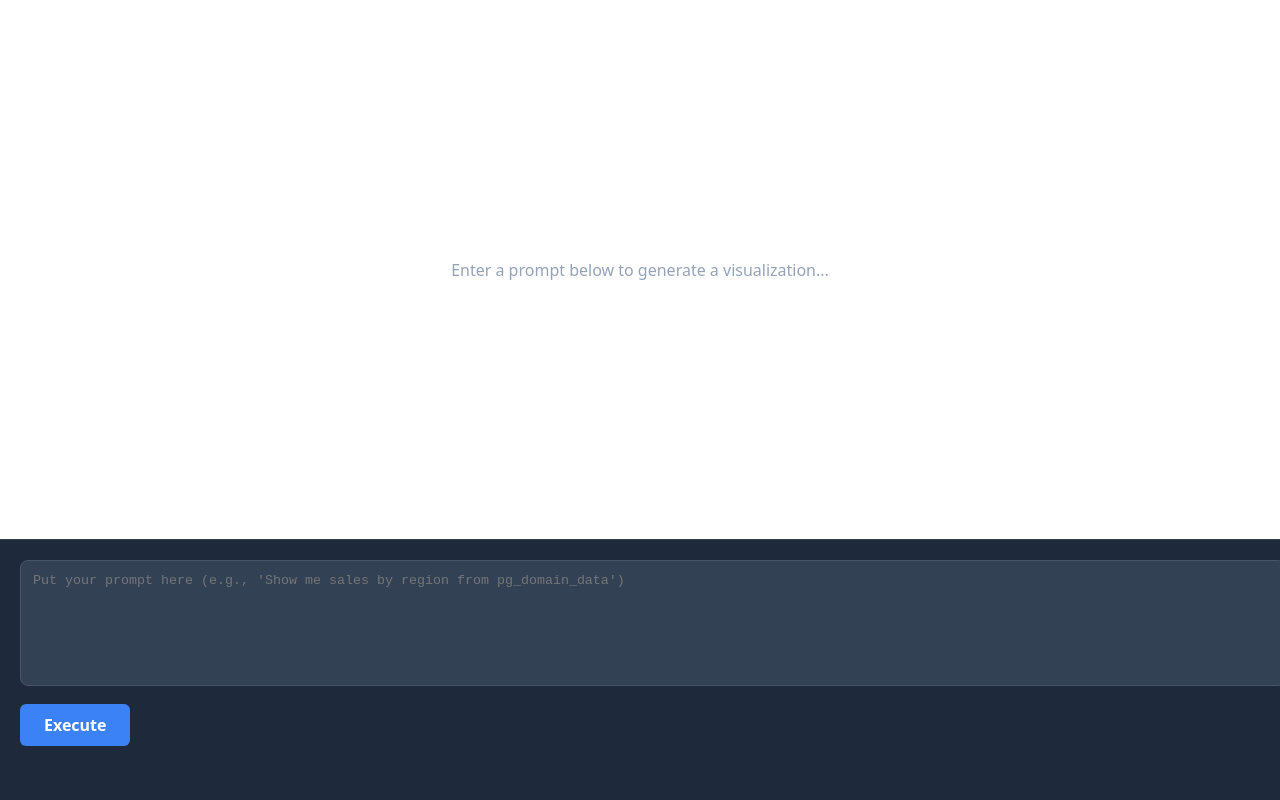
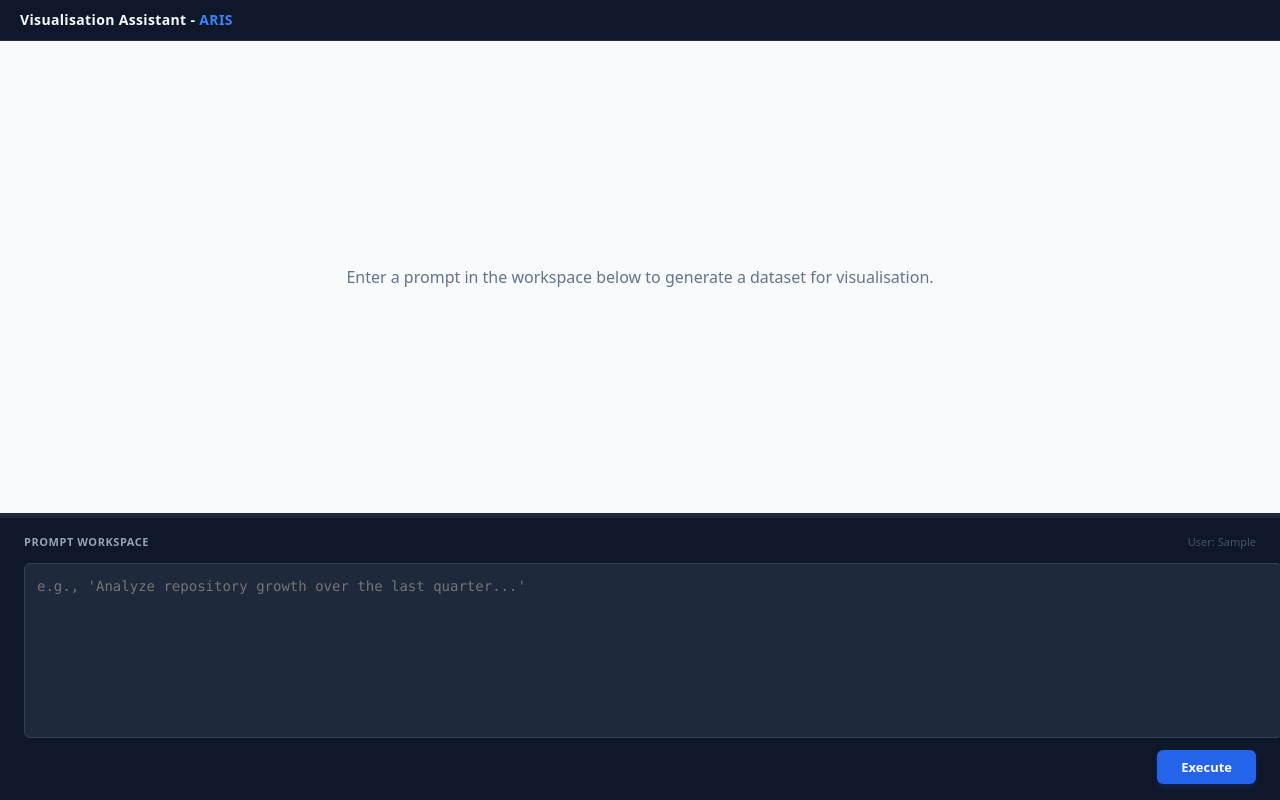
Before and after one commit to CCathlete/analytics-assistant, a React (Vite) app in the folder frontend/: page / in a window 1280 px wide. Both pictures are taken after typing "Sample", "Sample123" into the empty fields and a click on the button "Enter Platform". Built offline with nearby package versions, Linux system fonts and the light colour scheme; no server answers.

Commit message:
Improved the looks of the front end.

```diff
--- a/frontend/src/components/Dashboard.tsx
+++ b/frontend/src/components/Dashboard.tsx
@@ -1,4 +1,4 @@
-import React, { useState } from 'react';
+import React, { useState, useCallback, useEffect } from 'react';
 import { type User } from '../types.tsx';
 
 interface DashboardProps {
@@ -10,9 +10,35 @@ const Dashboard: React.FC<DashboardProps> = ({ user }) => {
   const [supersetUrl, setSupersetUrl] = useState<string>("");
   const [isExecuting, setIsExecuting] = useState<boolean>(false);
 
+  const [footerHeight, setFooterHeight] = useState<number>(250);
+  const [isResizing, setIsResizing] = useState<boolean>(false);
+
+  const startResizing = useCallback(() => setIsResizing(true), []);
+  const stopResizing = useCallback(() => setIsResizing(false), []);
+
+  const resize = useCallback(
+    (mouseMoveEvent: MouseEvent) => {
+      if (isResizing) {
+        const newHeight = window.innerHeight - mouseMoveEvent.clientY;
+        if (newHeight > 150 && newHeight < 600) {
+          setFooterHeight(newHeight);
+        }
+      }
+    },
+    [isResizing]
+  );
+
+  useEffect(() => {
+    window.addEventListener("mousemove", resize);
+    window.addEventListener("mouseup", stopResizing);
+    return () => {
+      window.removeEventListener("mousemove", resize);
+      window.removeEventListener("mouseup", stopResizing);
+    };
+  }, [resize, stopResizing]);
+
   const handleExecute = async (): Promise<void> => {
     if (!prompt.trim()) return;
-
     setIsExecuting(true);
     try {
       const response = await fetch('/api/v1/charts/generate', {
@@ -34,69 +60,139 @@ const Dashboard: React.FC<DashboardProps> = ({ user }) => {
         if (data.supersetUrl) {
           setSupersetUrl(data.supersetUrl);
         }
-      } else {
-        console.error("Failed to generate chart metadata");
       }
     } catch (error) {
-      console.error("Error connecting to generator service:", error);
+      console.error("Connection error:", error);
     } finally {
       setIsExecuting(false);
     }
   };
 
   return (
-    <div style={{ display: 'flex', flexDirection: 'column', height: '100vh', background: '#0f172a' }}> {}
-      <section style={{ flex: 1, border: 'none', background: '#ffffff' }}>
+    <div style={{
+      display: 'flex',
+      flexDirection: 'column',
+      height: '100vh',
+      background: '#020617',
+      overflow: 'hidden'
+    }}>
+
+      {/* Top Banner */}
+      <header style={{
+        height: '40px',
+        display: 'flex',
+        alignItems: 'center',
+        padding: '0 20px',
+        background: '#0f172a',
+        borderBottom: '1px solid #1e293b',
+        boxShadow: '0 4px 6px -1px rgba(0, 0, 0, 0.1)'
+      }}>
+        <h1 style={{
+          margin: 0,
+          fontSize: '14px',
+          fontWeight: 600,
+          color: '#f8fafc',
+          letterSpacing: '0.025em'
+        }}>
+          Visualisation Assistant - <span style={{ color: '#3b82f6' }}>ARIS</span>
+        </h1>
+      </header>
+
+      {/* Chart Explorer Section */}
+      <section style={{
+        flex: 1,
+        position: 'relative',
+        background: '#ffffff',
+        margin: '0', // Full width to meet the header
+        overflow: 'hidden'
+      }}>
         {supersetUrl ? (
           <iframe
             src={supersetUrl}
             width="100%"
             height="100%"
-            title="Apache Superset Explore"
+            title="Apache Superset"
             style={{ border: 'none' }}
           />
         ) : (
-          <div style={{ display: 'flex', justifyContent: 'center', alignItems: 'center', height: '100%', color: '#94a3b8' }}>
-            <p>Enter a prompt below to generate a visualization...</p>
+          <div style={{ display: 'flex', justifyContent: 'center', alignItems: 'center', height: '100%', color: '#64748b', background: '#f8fafc' }}>
+            <p>Enter a prompt in the workspace below to generate a dataset for visualisation.</p>
           </div>
         )}
       </section>
 
-      {/* The Prompt Window */}
-      <footer style={{ height: '220px', padding: '20px', background: '#1e293b', borderTop: '1px solid #334155' }}>
+      {/* The Resizer (Grip) */}
+      <div
+        onMouseDown={startResizing}
+        style={{
+          height: '4px',
+          cursor: 'ns-resize',
+          background: isResizing ? '#3b82f6' : '#1e293b',
+          transition: 'background 0.2s',
+          zIndex: 10
+        }}
+      />
+
+      {/* The Prompt Workspace */}
+      <footer style={{
+        height: `${footerHeight}px`,
+        padding: '16px 24px',
+        background: '#0f172a',
+        borderTop: '1px solid #1e293b',
+        display: 'flex',
+        flexDirection: 'column',
+        gap: '12px'
+      }}>
+        <div style={{ display: 'flex', justifyContent: 'space-between', alignItems: 'center' }}>
+            <span style={{ color: '#94a3b8', fontSize: '11px', fontWeight: 600, letterSpacing: '0.05em' }}>
+                PROMPT WORKSPACE
+            </span>
+            <span style={{ color: '#475569', fontSize: '11px' }}>
+                User: {user.username}
+            </span>
+        </div>
+
         <textarea
           style={{
+            flex: 1,
             width: '100%',
-            height: '100px',
-            borderRadius: '8px',
+            borderRadius: '6px',
             padding: '12px',
-            background: '#334155',
+            background: '#1e293b',
             color: '#f8fafc',
-            border: '1px solid #475569',
-            resize: 'none'
+            border: '1px solid #334155',
+            resize: 'none',
+            fontFamily: 'ui-monospace, SFMono-Regular, Menlo, Monaco, Consolas, monospace',
+            fontSize: '14px',
+            outline: 'none',
+            lineHeight: '1.5'
           }}
-          placeholder="Put your prompt here (e.g., 'Show me sales by region from pg_domain_data')"
+          placeholder="e.g., 'Analyze repository growth over the last quarter...'"
           value={prompt}
-          onChange={(e: React.ChangeEvent<HTMLTextAreaElement>) => setPrompt(e.target.value)}
+          onChange={(e) => setPrompt(e.target.value)}
           disabled={isExecuting}
         />
+
+        <div style={{ display: 'flex', justifyContent: 'flex-end' }}>
             <button
               onClick={handleExecute}
               disabled={isExecuting || !prompt.trim()}
               style={{
-            marginTop: '12px',
-            padding: '10px 24px',
+                padding: '8px 24px',
                 cursor: isExecuting ? 'not-allowed' : 'pointer',
-            background: '#3b82f6',
+                background: '#2563eb',
                 color: 'white',
                 border: 'none',
                 borderRadius: '6px',
                 fontWeight: 600,
-            opacity: isExecuting ? 0.6 : 1
+                fontSize: '13px',
+                opacity: isExecuting ? 0.7 : 1,
+                boxShadow: '0 4px 6px -1px rgba(37, 99, 235, 0.2)'
               }}
             >
-          {isExecuting ? 'Generating...' : 'Execute'}
+              {isExecuting ? 'Analyzing...' : 'Execute'}
             </button>
+        </div>
       </footer>
     </div>
   );
```
Lines whose indentation alone changed are shown as unchanged.
